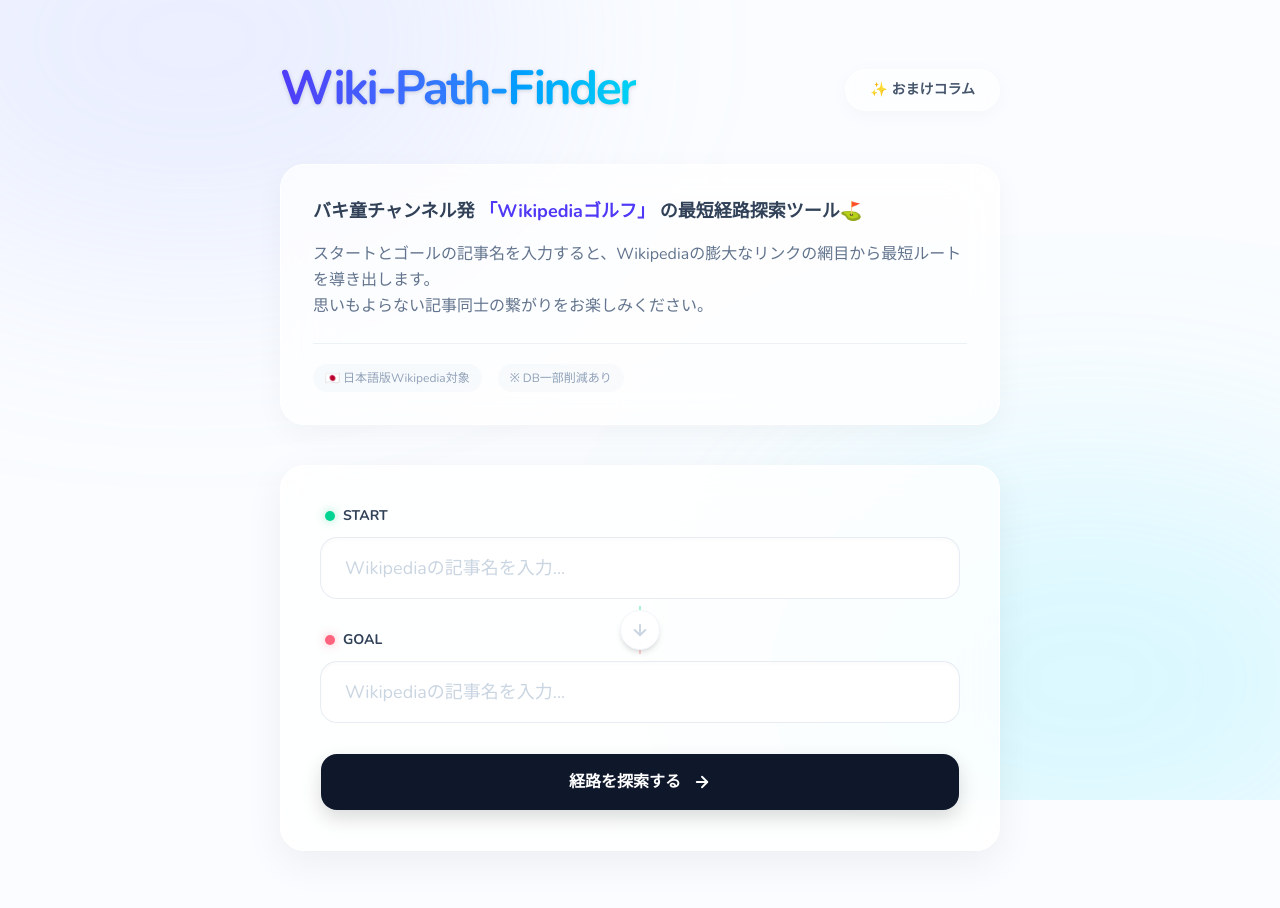
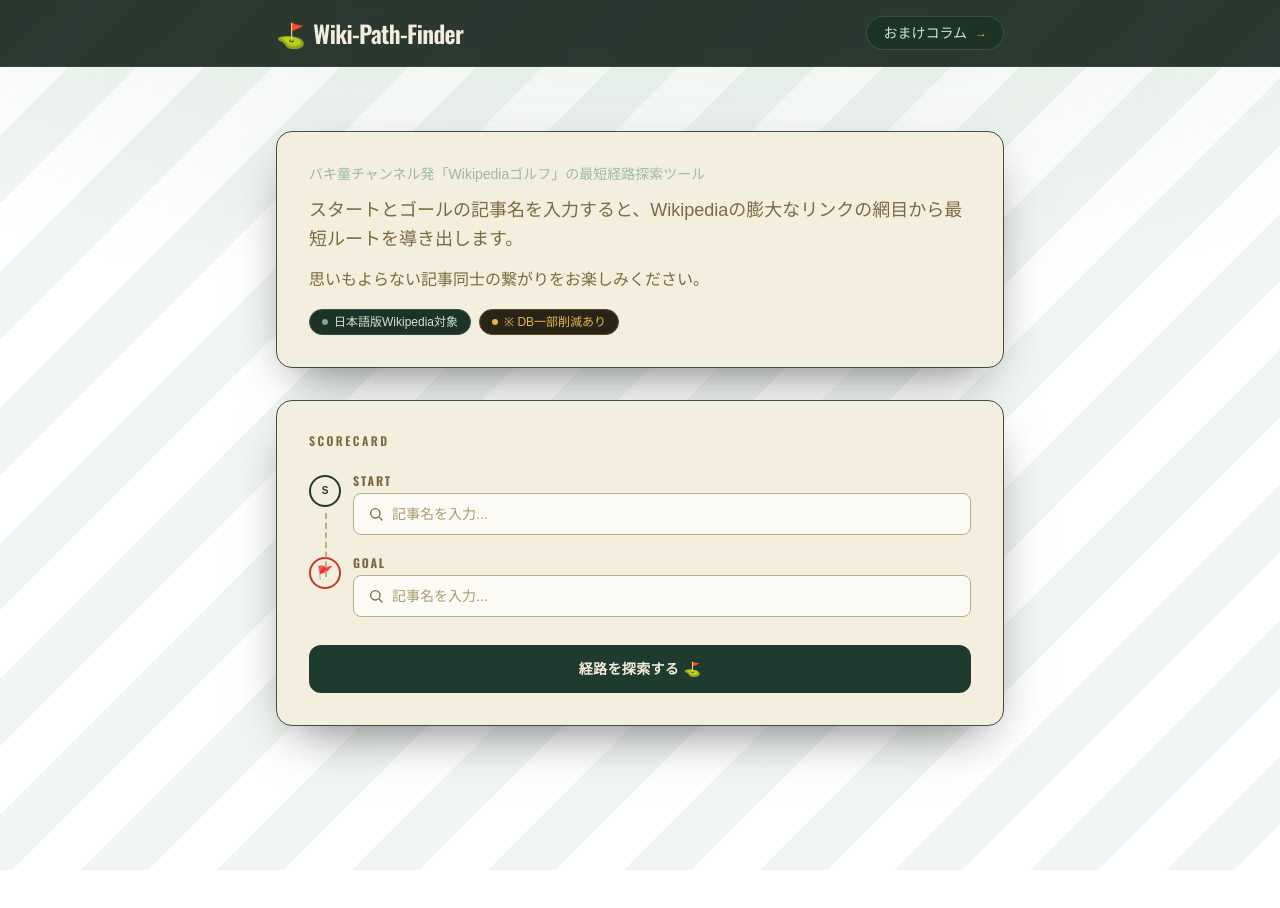
Before and after one commit to kqito0823/wiki-path-finder, a Next.js app: page / in a window 1280 px wide. Shown: the top 908 px of the page. After the commit the page ends 870 px from the top, so only its background shows below. Built offline with nearby package versions, Linux system fonts and the light colour scheme.

Commit message:
デザインを変更

```diff
--- a/app/page.tsx
+++ b/app/page.tsx
@@ -51,7 +51,6 @@
         if (error) setError("");
       }
     } catch (e) {
-      console.error(e);
       setError("Could not connect to the server");
     }
   };
@@ -76,7 +75,6 @@
             `/api/get_display_name?node=${encodeURIComponent(updated[i].name)}&foreNode=${encodeURIComponent(updated[i - 1].name)}`,
           );
           if (!res.ok) {
-            console.error(`fetch failed: ${res.status}`);
             updated[i] = { ...updated[i], displayName: updated[i].name };
             continue;
           }
@@ -86,7 +84,6 @@
             displayName: data.text ? data.text : updated[i].name,
           };
         } catch (e) {
-          console.error(e);
           updated[i] = { ...updated[i], displayName: updated[i].name };
         }
       }
@@ -103,219 +100,217 @@
   }, [path]);
 
   return (
-    <div className="min-h-screen bg-[#fafcff] text-slate-800 font-sans relative overflow-hidden selection:bg-indigo-200">
-      {/* --- おしゃれポイント1: アンビエント背景（ふわっと光る装飾） --- */}
-      <div className="fixed inset-0 pointer-events-none z-0 overflow-hidden">
-        <div className="absolute -top-[20%] -left-[10%] w-[50%] h-[50%] rounded-full bg-indigo-300/20 blur-[120px]"></div>
-        <div className="absolute top-[60%] -right-[10%] w-[50%] h-[50%] rounded-full bg-cyan-300/20 blur-[120px]"></div>
-      </div>
+    <>
+      <style>{`@import url('https://fonts.googleapis.com/css2?family=Oswald:wght@500;600;700&family=Caveat:wght@600;700&display=swap');`}</style>
 
-      <div className="max-w-3xl mx-auto px-4 py-10 sm:px-6 lg:py-16 relative z-10">
-        {/* ヘッダー */}
-        <header className="flex flex-col sm:flex-row justify-between items-center gap-6 mb-12">
-          <h1 className="text-4xl sm:text-5xl font-extrabold tracking-tighter text-transparent bg-clip-text bg-gradient-to-r from-indigo-600 via-blue-500 to-cyan-400 drop-shadow-sm pb-1">
+      <div
+        className="relative min-h-screen  text-[#EDE8D6]"
+        style={{
+          backgroundImage:
+            "repeating-linear-gradient(135deg, rgba(126,169,138,0.10) 0px, rgba(126,169,138,0.10) 48px, transparent 48px, transparent 96px)",
+        }}
+      >
+        {/* スタジアムの灯りのような、控えめな上部の光暈 */}
+        <div className="pointer-events-none fixed inset-0 -z-10 bg-[radial-gradient(ellipse_80%_50%_at_50%_-10%,rgba(126,169,138,0.16),transparent)]" />
+
+        <header className="sticky top-0 z-30 border-b border-[#3A5142]/60 bg-[#16241C]/90 backdrop-blur">
+          <div className="mx-auto flex max-w-3xl items-center justify-between px-5 py-4">
+            <h1
+              className="flex items-center gap-2 text-xl font-semibold tracking-tight text-[#F3EEDD] sm:text-2xl"
+              style={{ fontFamily: "'Oswald',sans-serif" }}
+            >
+              <span aria-hidden className="text-[#E1B84B]">
+                ⛳
+              </span>
               Wiki-Path-Finder
             </h1>
-          <label className="cursor-pointer group inline-flex items-center justify-center px-6 py-2.5 bg-white/60 backdrop-blur-md border border-white/80 rounded-full text-sm font-bold text-slate-600 shadow-[0_4px_20px_rgb(0,0,0,0.03)] hover:bg-white hover:shadow-[0_4px_20px_rgb(0,0,0,0.06)] hover:text-indigo-600 transition-all active:scale-95">
-            {isColumn ? "✕ コラムを閉じる" : "✨ おまけコラム"}
+
+            <label className="group flex cursor-pointer items-center gap-2 rounded-full border border-[#3A5142] bg-[#1E3328] px-4 py-1.5 text-xs text-[#CFE3D4] transition hover:border-[#E1B84B]/60 hover:text-[#F3EEDD] sm:text-sm">
+              {isColumn ? "コラムを閉じる" : "おまけコラム"}
               <input
                 type="checkbox"
                 className="hidden"
                 checked={isColumn ?? false}
                 onChange={() => setIsColumn((prev) => !prev)}
               />
+              <span
+                aria-hidden
+                className="text-xs text-[#E1B84B] transition group-hover:translate-x-0.5"
+              >
+                →
+              </span>
             </label>
+          </div>
         </header>
 
         {!isColumn ? (
-          <main className="animate-in fade-in slide-in-from-bottom-8 duration-700 ease-out">
-            {/* 説明エリア: すりガラス風カード */}
-            <div
-              id="description"
-              className="bg-white/70 backdrop-blur-xl rounded-3xl p-8 shadow-[0_8px_30px_rgb(0,0,0,0.04)] border border-white mb-10 space-y-4"
-            >
-              <p className="text-slate-700 font-bold text-lg">
-                バキ童チャンネル発{" "}
-                <span className="text-indigo-600">「Wikipediaゴルフ」</span>{" "}
-                の最短経路探索ツール⛳️
+          <main className="mx-auto max-w-3xl px-5 pb-24 pt-10 sm:pt-16">
+            {/* リード文 */}
+            <section className="rounded-2xl border border-[#3A5142] bg-[#F3EEDD] p-6 text-[#1F3A2E] shadow-[0_20px_50px_-20px_rgba(0,0,0,0.6)] sm:p-8 mb-8 space-y-3 text-center sm:text-left">
+              <p className="text-sm text-[#9DBBA4]">
+                バキ童チャンネル発「Wikipediaゴルフ」の最短経路探索ツール
               </p>
-              <p className="text-slate-500 text-sm sm:text-base leading-relaxed">
+              <p className="text-base leading-relaxed text-[#7C6A3F] sm:text-lg">
                 スタートとゴールの記事名を入力すると、Wikipediaの膨大なリンクの網目から最短ルートを導き出します。
-                <br className="hidden sm:block" />
+              </p>
+              <p className="text-base leading-relaxed text-[#7C6A3F]">
                 思いもよらない記事同士の繋がりをお楽しみください。
               </p>
-              <div className="flex gap-4 mt-6 pt-5 border-t border-slate-200/60">
-                <span className="text-xs font-medium text-slate-400 bg-slate-100/50 px-3 py-1.5 rounded-full">
-                  🇯🇵 日本語版Wikipedia対象
+
+              <div className="flex flex-wrap justify-center gap-2 pt-1 sm:justify-start">
+                <span className="inline-flex items-center gap-1.5 rounded-full border border-[#3A5142] bg-[#1E3328] px-3 py-1 text-xs text-[#CFE3D4]">
+                  <span className="h-1.5 w-1.5 rounded-full bg-[#7FA98A]" />
+                  日本語版Wikipedia対象
                 </span>
-                <span className="text-xs font-medium text-slate-400 bg-slate-100/50 px-3 py-1.5 rounded-full">
-                  ※ DB一部削減あり
+                <span className="inline-flex items-center gap-1.5 rounded-full border border-[#5C4A2A] bg-[#2A2418] px-3 py-1 text-xs text-[#E1B84B]">
+                  <span className="h-1.5 w-1.5 rounded-full bg-[#E1B84B]" />※
+                  DB一部削減あり
                 </span>
+              </div>
+            </section>
+
+            {/* スコアカード:入力フォーム */}
+            <div
+              id="inputForm"
+              className="rounded-2xl border border-[#3A5142] bg-[#F3EEDD] p-6 text-[#1F3A2E] shadow-[0_20px_50px_-20px_rgba(0,0,0,0.6)] sm:p-8"
+            >
+              <p
+                className="mb-6 text-xs font-semibold tracking-[0.2em] text-[#7C6A3F]"
+                style={{ fontFamily: "'Oswald',sans-serif" }}
+              >
+                SCORECARD
+              </p>
+
+              <FormProvider {...methods}>
+                <form onSubmit={methods.handleSubmit(onSubmit)}>
+                  <div className="relative">
+                    {/* ホール間を結ぶ点線フェアウェイ */}
+                    <span
+                      aria-hidden
+                      className="absolute left-4 top-10 bottom-10 w-px border-l-2 border-dashed border-[#B9AE86]"
+                    />
+
+                    <div className="space-y-5">
+                      <label className="flex items-start gap-3">
+                        <span className="mt-0.5 flex h-8 w-8 shrink-0 items-center justify-center rounded-full border-2 border-[#1F3A2E] bg-[#F3EEDD] text-[10px] font-bold">
+                          S
+                        </span>
+                        <span className="flex-1">
+                          <span
+                            className="mb-1 block text-xs font-bold tracking-[0.15em] text-[#7C6A3F]"
+                            style={{ fontFamily: "'Oswald',sans-serif" }}
+                          >
+                            START
+                          </span>
+                          <InputForm SG="start" />
+                        </span>
+                      </label>
+
+                      <label className="flex items-start gap-3">
+                        <span className="mt-0.5 flex h-8 w-8 shrink-0 items-center justify-center rounded-full border-2 border-[#C0392B] bg-[#F3EEDD] text-[13px]">
+                          🚩
+                        </span>
+                        <span className="flex-1">
+                          <span
+                            className="mb-1 block text-xs font-bold tracking-[0.15em] text-[#7C6A3F]"
+                            style={{ fontFamily: "'Oswald',sans-serif" }}
+                          >
+                            GOAL
+                          </span>
+                          <InputForm SG="goal" />
+                        </span>
+                      </label>
                     </div>
                   </div>
 
-            {/* 入力フォームエリア */}
-            <div
-              id="inputForm"
-              className="bg-white/80 backdrop-blur-xl rounded-3xl shadow-[0_12px_40px_rgb(0,0,0,0.06)] border border-white p-6 sm:p-10 mb-10 relative z-20"
-            >
-              <FormProvider {...methods}>
-                <form
-                  onSubmit={methods.handleSubmit(onSubmit)}
-                  className="space-y-8"
-                >
-                  {/* スタート入力 */}
-                  <div className="space-y-3 relative z-30">
-                    <label className="text-sm font-extrabold text-slate-700 flex items-center gap-2 ml-1">
-                      <div className="w-2.5 h-2.5 rounded-full bg-emerald-400 shadow-[0_0_10px_rgba(52,211,153,0.5)]"></div>
-                      START
-                    </label>
-                    <InputForm SG="start" />
-                  </div>
-
-                  {/* 装飾: つなぎ目のラインとアイコン */}
-                  <div className="flex justify-center -my-5 relative z-10 pointer-events-none">
-                    <div className="w-[2px] h-12 bg-gradient-to-b from-emerald-200 to-rose-200 absolute top-1/2 -translate-y-1/2"></div>
-                    <div className="bg-white p-2.5 rounded-full shadow-md border border-slate-100 text-slate-300 relative z-10">
-                      <svg
-                        xmlns="http://www.w3.org/2000/svg"
-                        width="18"
-                        height="18"
-                        viewBox="0 0 24 24"
-                        fill="none"
-                        stroke="currentColor"
-                        strokeWidth="2.5"
-                        strokeLinecap="round"
-                        strokeLinejoin="round"
-                      >
-                        <path d="M12 5v14" />
-                        <path d="m19 12-7 7-7-7" />
-                      </svg>
-                    </div>
-                  </div>
-
-                  {/* ゴール入力 */}
-                  <div className="space-y-3 relative z-20">
-                    <label className="text-sm font-extrabold text-slate-700 flex items-center gap-2 ml-1">
-                      <div className="w-2.5 h-2.5 rounded-full bg-rose-400 shadow-[0_0_10px_rgba(251,113,133,0.5)]"></div>
-                      GOAL
-                    </label>
-                    <InputForm SG="goal" />
-                  </div>
-
-                  {/* ボタン */}
                   <button
                     type="submit"
                     onClick={() => setIsLoading(true)}
-                    className="w-full mt-4 bg-slate-900 hover:bg-indigo-600 text-white font-bold py-4 px-6 rounded-2xl transition-all duration-300 shadow-[0_8px_20px_rgb(0,0,0,0.15)] hover:shadow-[0_8px_25px_rgba(79,70,229,0.3)] active:scale-[0.98] focus:outline-none focus:ring-4 focus:ring-indigo-500/20 flex justify-center items-center gap-3 group"
+                    className="mt-7 w-full rounded-xl bg-[#1F3A2E] py-3.5 text-sm font-bold tracking-wide text-[#F3EEDD] transition hover:bg-[#16241C] active:scale-[0.99] disabled:opacity-60"
                   >
-                    <span>経路を探索する</span>
-                    <svg
-                      xmlns="http://www.w3.org/2000/svg"
-                      width="18"
-                      height="18"
-                      viewBox="0 0 24 24"
-                      fill="none"
-                      stroke="currentColor"
-                      strokeWidth="2.5"
-                      strokeLinecap="round"
-                      strokeLinejoin="round"
-                      className="group-hover:translate-x-1 transition-transform"
-                    >
-                      <path d="M5 12h14" />
-                      <path d="m12 5 7 7-7 7" />
-                    </svg>
+                    経路を探索する ⛳
                   </button>
                 </form>
               </FormProvider>
             </div>
 
             {/* ローディング */}
-            <div id="Loading" className="h-8">
+            <div id="Loading" className="mt-6 flex justify-center">
               {isLoading && (
-                <div className="flex justify-center items-center gap-3 animate-pulse">
-                  <div className="flex gap-1">
-                    <div className="w-2 h-2 bg-indigo-500 rounded-full animate-bounce [animation-delay:-0.3s]"></div>
-                    <div className="w-2 h-2 bg-indigo-500 rounded-full animate-bounce [animation-delay:-0.15s]"></div>
-                    <div className="w-2 h-2 bg-indigo-500 rounded-full animate-bounce"></div>
-                  </div>
-                  <p className="text-indigo-600 font-bold text-sm tracking-widest">
+                <p className="flex items-center gap-2 text-sm text-[#E1B84B]">
+                  <span className="flex gap-1">
+                    <span className="h-1.5 w-1.5 animate-bounce rounded-full bg-[#E1B84B] [animation-delay:-0.2s]" />
+                    <span className="h-1.5 w-1.5 animate-bounce rounded-full bg-[#E1B84B]" />
+                    <span className="h-1.5 w-1.5 animate-bounce rounded-full bg-[#E1B84B] [animation-delay:0.2s]" />
+                  </span>
                   SEARCHING...
                 </p>
-                </div>
               )}
             </div>
 
-            {/* 結果表示エリア */}
+            {/* 結果 */}
             <div id="result" className="mt-6">
               {error ? (
-                <div className="bg-rose-50/80 backdrop-blur-sm border border-rose-100 text-rose-600 px-6 py-5 rounded-2xl text-center font-bold shadow-sm">
+                <p className="rounded-xl border border-[#7A3B2E] bg-[#2A1B16] px-5 py-4 text-sm text-[#E8A98E]">
                   {ERROR_MESSAGES[error] ?? "予期せぬエラーが発生しました"}
-                </div>
+                </p>
               ) : (
                 path.length !== 0 && (
-                  <div className="bg-white/80 backdrop-blur-xl rounded-3xl shadow-[0_12px_40px_rgb(0,0,0,0.06)] border border-white p-6 sm:p-10 animate-in zoom-in-95 duration-500">
-                    <div className="text-center mb-10">
-                      <p className="text-slate-400 font-bold text-sm tracking-widest mb-1">
-                        RESULT
-                      </p>
-                      <h2 className="text-3xl font-black text-slate-800">
-                        <span className="text-5xl text-transparent bg-clip-text bg-gradient-to-br from-indigo-500 to-cyan-400 pr-1">
+                  <div className="rounded-2xl border border-[#3A5142] bg-[#F3EEDD] p-6 text-[#1F3A2E] shadow-[0_20px_50px_-20px_rgba(0,0,0,0.6)] sm:p-8">
+                    <div className="mb-6 flex items-baseline gap-3">
+                      <span
+                        className="text-5xl font-bold leading-none text-[#C0392B]"
+                        style={{ fontFamily: "'Caveat',cursive" }}
+                      >
                         {path.length - 1}
-                        </span>{" "}
+                      </span>
+                      <h2
+                        className="text-sm font-bold tracking-[0.15em] text-[#1F3A2E]"
+                        style={{ fontFamily: "'Oswald',sans-serif" }}
+                      >
                         打で到達
                       </h2>
                     </div>
 
-                    {/* おしゃれポイント2: 美しいタイムライン */}
-                    <div className="relative pl-2 sm:pl-4">
-                      {/* 美しいグラデーションの接続線 */}
-                      <div className="absolute left-[27px] sm:left-[35px] top-6 bottom-6 w-[3px] bg-gradient-to-b from-emerald-300 via-indigo-300 to-rose-300 rounded-full opacity-60 z-0"></div>
-
-                      {path.map((p, i) => (
-                        <div
-                          key={i}
-                          className="relative z-10 flex items-center gap-5 sm:gap-6 group mb-6 last:mb-0"
-                        >
-                          {/* ステップのノード（丸） */}
-                          <div
-                            className={`w-11 h-11 sm:w-12 sm:h-12 shrink-0 rounded-full flex items-center justify-center font-black text-sm sm:text-base shadow-md transition-all duration-300 border-4 border-white
-                            ${
-                              i === 0
-                                ? "bg-emerald-400 text-white shadow-emerald-400/30"
-                                : i === path.length - 1
-                                  ? "bg-rose-400 text-white shadow-rose-400/30"
-                                  : "bg-slate-100 text-slate-600 group-hover:bg-indigo-100 group-hover:text-indigo-600"
+                    <ol className="relative pl-10">
+                      <span
+                        aria-hidden
+                        className="absolute left-4 top-4 bottom-4 w-px border-l-2 border-dashed border-[#B9AE86]"
+                      />
+                      {path.map((p, i) => {
+                        const isLast = i === path.length - 1;
+                        return (
+                          <li key={i} className="relative pb-6 last:pb-0">
+                            <span
+                              className={`absolute -left-10 flex h-8 w-8 items-center justify-center rounded-full border-2 text-[11px] font-bold ${
+                                isLast
+                                  ? "border-[#C0392B] bg-[#C0392B] text-[#F3EEDD]"
+                                  : "border-[#1F3A2E] bg-[#F3EEDD] text-[#1F3A2E]"
                               }`}
                             >
-                            {i + 1}
-                          </div>
-
-                          {/* 記事カード */}
-                          <div className="flex-1 bg-white border border-slate-100 rounded-2xl p-4 sm:p-5 shadow-sm group-hover:shadow-[0_8px_25px_rgb(0,0,0,0.06)] group-hover:-translate-y-0.5 transition-all duration-300">
-                            <span className="text-lg sm:text-xl font-bold text-slate-800 tracking-tight">
+                              {isLast ? "🚩" : i + 1}
+                            </span>
+                            <p className="pt-1 text-sm font-medium leading-snug text-[#1F3A2E]">
                               {p.name}
-                            </span>
                               {p.displayName && (
-                              <span className="block sm:inline sm:ml-3 text-sm text-slate-400 font-medium mt-1 sm:mt-0">
-                                ({p.displayName})
+                                <span className="ml-2 rounded-full bg-[#E7DFC2] px-2 py-0.5 text-[11px] font-normal text-[#7C6A3F]">
+                                  {p.displayName}
                                 </span>
                               )}
-                          </div>
-                        </div>
-                      ))}
-                    </div>
+                            </p>
+                          </li>
+                        );
+                      })}
+                    </ol>
                   </div>
                 )
               )}
             </div>
           </main>
         ) : (
-          <div className="animate-in fade-in slide-in-from-bottom-8 duration-700 ease-out">
           <ColumnPage />
-          </div>
         )}
       </div>
-    </div>
+    </>
   );
 }
--- a/components/input.tsx
+++ b/components/input.tsx
@@ -51,36 +51,47 @@
     setSearchResult([]);
   };
   return (
-    <div className="relative w-full group">
+    <div className="relative">
       {/* 入力フィールド */}
+      <div className="flex items-center gap-2 rounded-lg border border-[#B9AE86] bg-white/70 px-3.5 py-2.5 transition focus-within:border-[#1F3A2E] focus-within:bg-white focus-within:ring-2 focus-within:ring-[#1F3A2E]/15">
+        <svg
+          aria-hidden
+          viewBox="0 0 24 24"
+          fill="none"
+          stroke="currentColor"
+          strokeWidth="2"
+          strokeLinecap="round"
+          strokeLinejoin="round"
+          className="h-4 w-4 shrink-0 text-[#7C6A3F]"
+        >
+          <circle cx="11" cy="11" r="7" />
+          <line x1="21" y1="21" x2="16.65" y2="16.65" />
+        </svg>
         <input
           type="text"
           {...rhfField}
           value={inputValue}
           onChange={(e) => handleChange(e, SG)}
-        placeholder="Wikipediaの記事名を入力..."
           autoComplete="off"
-        className="w-full px-6 py-4 bg-white border-0 ring-1 ring-slate-200/80 rounded-2xl text-slate-800 text-lg font-bold placeholder:text-slate-300 placeholder:font-medium shadow-[inset_0_2px_4px_rgba(0,0,0,0.02)] focus:outline-none focus:ring-2 focus:ring-indigo-500 focus:shadow-[0_0_20px_rgba(99,102,241,0.15)] transition-all duration-300"
+          placeholder="記事名を入力..."
+          className="w-full bg-transparent text-sm text-[#1F3A2E] placeholder:text-[#A99B6E] focus:outline-none"
         />
+      </div>
 
       {/* 検索サジェスト (絶対配置・フローティングメニュー風) */}
       {searchResult.length > 0 && (
-        <ul className="absolute z-50 w-full mt-3 bg-white/95 backdrop-blur-xl border border-slate-100/80 rounded-2xl shadow-[0_20px_60px_-15px_rgba(0,0,0,0.1)] max-h-[280px] overflow-y-auto divide-y divide-slate-50 animate-in fade-in slide-in-from-top-2 duration-200">
+        <ul className="absolute left-0 right-0 top-[calc(100%+6px)] z-20 max-h-64 overflow-auto rounded-xl border border-[#B9AE86] bg-[#F3EEDD] py-1.5 shadow-[0_16px_40px_-12px_rgba(0,0,0,0.45)]">
           {searchResult.map((sr, i) => (
             <li
               key={i}
               onClick={() => {
                 handleConfirm(sr.node_id, sr.name, sr.is_redirect);
               }}
-              className="cursor-pointer px-6 py-4 hover:bg-indigo-50/50 transition-colors flex items-center justify-between"
+              className="flex cursor-pointer items-center justify-between gap-2 px-4 py-2 text-sm text-[#1F3A2E] transition hover:bg-[#E7DFC2]"
             >
-              <p className="text-slate-700 font-bold group-hover:text-indigo-700 truncate pr-4 transition-colors">
-                {sr.name}
-              </p>
-
-              {/* リダイレクトのバッジ */}
+              <span className="truncate">{sr.name}</span>
               {sr.is_redirect && (
-                <span className="shrink-0 text-[10px] font-black tracking-wider bg-slate-100 text-slate-400 px-2.5 py-1 rounded-full border border-slate-200/60">
+                <span className="-rotate-3 shrink-0 rounded-full border border-[#C9A84C] px-1.5 py-0.5 text-[10px] font-bold text-[#8A6E1E]">
                   REDIRECT
                 </span>
               )}
```
Also changed, not shown: components/column.tsx (+170 -131 lines). Lines whose indentation alone changed are shown as unchanged.
